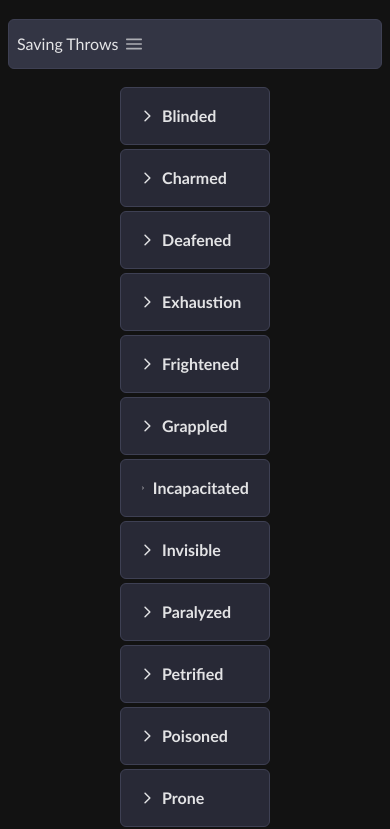
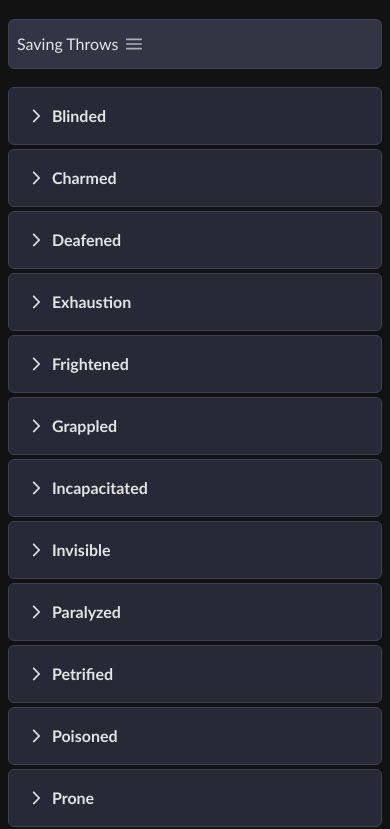
Before and after one commit to AnthonyRqqq/saving-throws-rerolled, a React (Vite) app in the folder client/: page /conditions in a window 390 px wide. Shown: the top 829 px of the page. Built offline with nearby package versions, Linux system fonts and the light colour scheme.

Commit message:
adaptive conditions sizing

```diff
--- a/client/src/components/conditions/conditions.css
+++ b/client/src/components/conditions/conditions.css
@@ -1,5 +1,5 @@
 .conditions-accordion {
-    width: 40%
+    width: 50%
 }
 
 .conditions-accordion table {
@@ -11,3 +11,15 @@
     padding-right: 1rem;
     text-align: center;
 }
+
+@media screen and (max-width: 1200px) {
+    .conditions-accordion {
+        width: 70%
+    }
+}
+
+@media screen and (max-width: 700px) {
+    .conditions-accordion {
+        width: 100%;
+    }
+}
```
